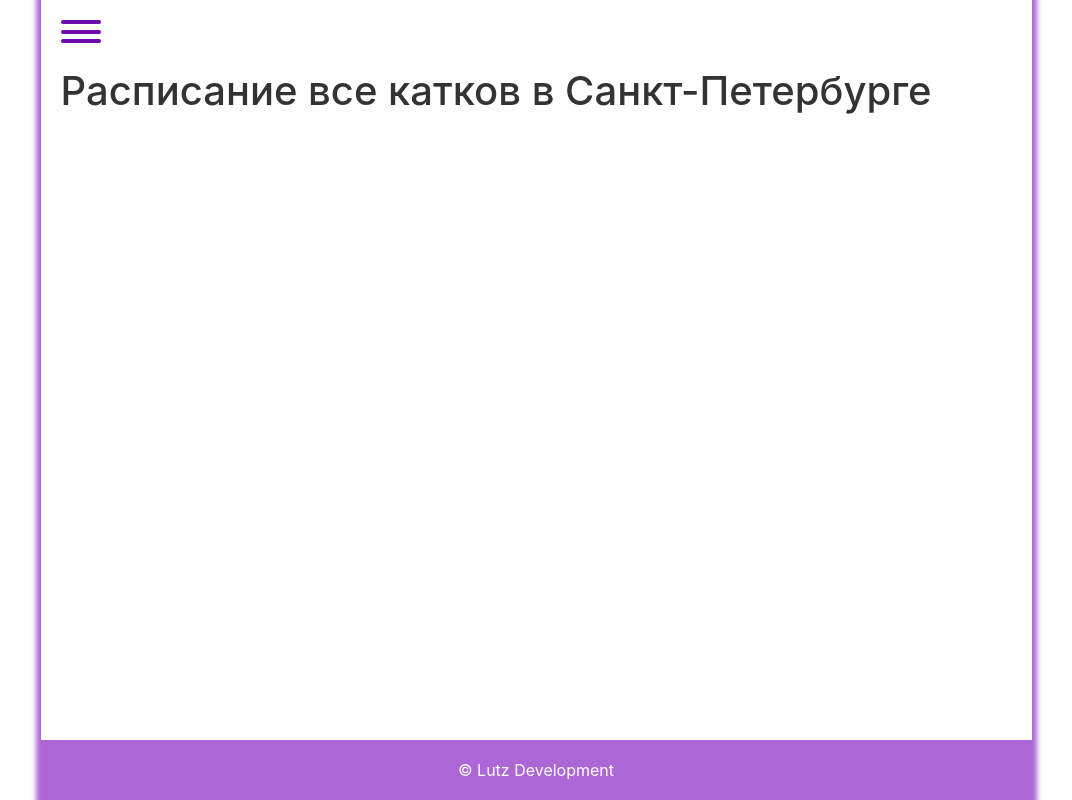
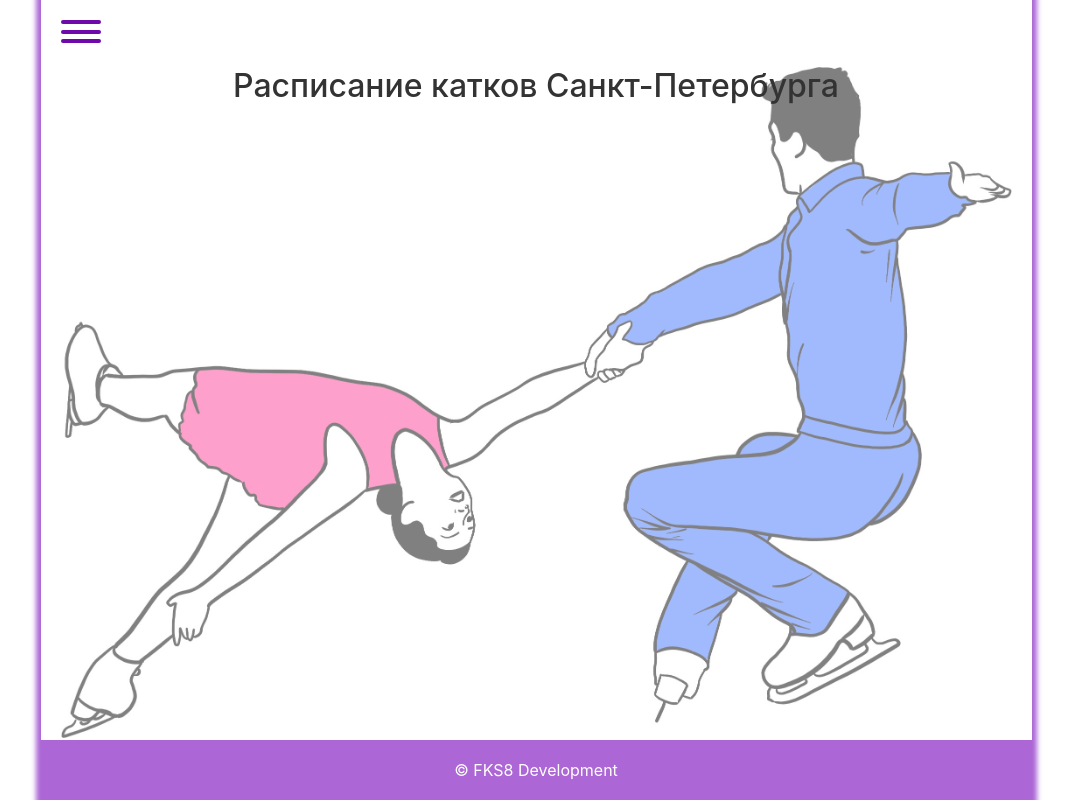
Before and after one commit to fsk8-dev/php-render, a PHP site: page / in a window 1280 px wide. Shown: the whole page, without its empty margins (104-1176 px from the left). Run offline with PHP 8.4, Linux system fonts and the light colour scheme; data that the repository does not hold is empty; a stand-in replaces the project's code that opens the database connection.

Commit message:
стили hero

```diff
--- a/include/footer/footer.php
+++ b/include/footer/footer.php
@@ -1,5 +1,5 @@
 <footer class="footer">
   <div class="copyright">
-    <span>&#169;</span>&nbsp;Lutz&nbsp;Development
+    <span>&#169;</span>&nbsp;FKS8&nbsp;Development
   </div>
 </footer>
--- a/index.php
+++ b/index.php
@@ -25,6 +25,7 @@ require 'connection/get_schedule.php';
     <link rel="stylesheet" href="/styles/burger.css" />
     <link rel="stylesheet" href="/styles/navigation.css?version=4" />
     <link rel="stylesheet" href="/styles/time-list.css" />
+    <link rel="stylesheet" href="/styles/components/hero.css" />
 
     <script defer src="./js/navigation.js" ></script>
 
--- a/pages/main.php
+++ b/pages/main.php
@@ -1 +1,7 @@
-<h1>Расписание все катков в Санкт-Петербурге</h1>
+<section class="hero">
+  <div class="hero__content">
+    <h1 class="hero__title">Расписание&nbsp;катков <span class="no-break-text">Санкт-Петербурга</span></h1>
+  </div>
+  <img class="img" src="/img/todes.JPG" alt="Тодес">
+  <div class="hero__overlay"></div>
+</section>
--- a/styles/common.css
+++ b/styles/common.css
@@ -61,6 +61,10 @@ body {
   color: #fff;
 }
 
+.img {
+  max-width: 100%;
+}
+
 .btn {
   margin: 0;
   padding: 0;
@@ -71,6 +75,10 @@ body {
   cursor: pointer;
 }
 
+.no-break-text {
+  white-space: nowrap;
+}
+
 .red {
   color: var(--color-red);
 }
--- /dev/null
+++ b/styles/components/hero.css
@@ -0,0 +1,24 @@
+.hero {
+  position: relative;
+}
+
+.hero__overlay {
+  position: absolute;
+  inset: 0;
+  background-color: #fff;
+  opacity: 0.5;
+}
+
+.hero__content {
+  position: absolute;
+  inset: 0;
+  display: flex;
+  justify-content: center;
+  align-items: flex-start;
+  z-index: 10;
+}
+
+.hero__title {
+  text-align: center;
+  font-size: 2rem;
+}
```
Also changed, not shown: img/todes.JPG (added).
